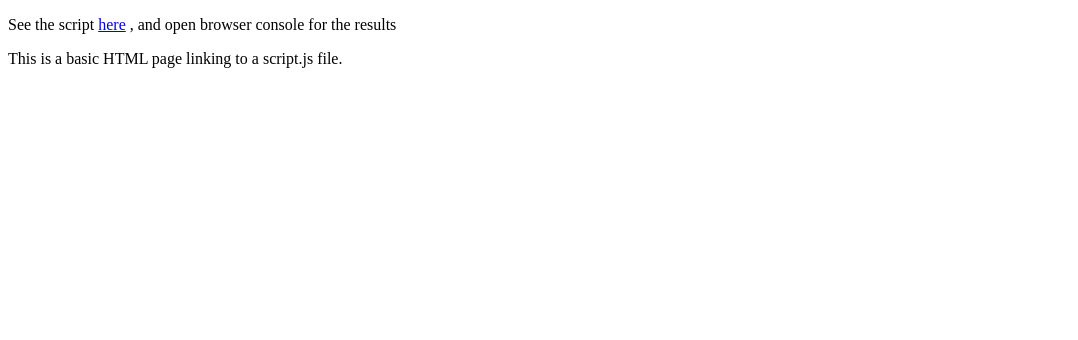
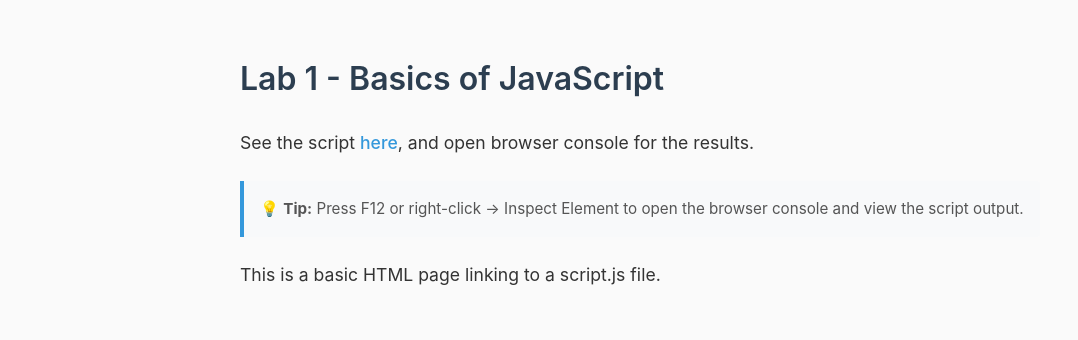
Before and after one commit to LegateG/JS-Lab3-Arrays, a plain HTML site: page index.html in a window 1280 px wide. Shown: the whole page, without its empty margins (0-1078 px from the left). Drawn offline with Linux system fonts and the light colour scheme.

Commit message:
Update index.html

```diff
--- a/index.html
+++ b/index.html
@@ -1,14 +1,69 @@
 <!DOCTYPE html>
-<html>
+<html lang="en">
 <head>
-    <title>Lab 3 - Arrays</title>
-    <p> See the script
-            <a href="script.js"> here</a>
-            , and open browser console for the results
-        </p>
-        <script src="script.js"></script>
+    <meta charset="UTF-8">
+    <meta name="viewport" content="width=device-width, initial-scale=1.0">
+    <title>Lab 3 - Introduction to Arrays</title>
+    <style>
+        body {
+            font-family: -apple-system, BlinkMacSystemFont, 'Segoe UI', system-ui, sans-serif;
+            max-width: 800px;
+            margin: 0 auto;
+            padding: 2rem;
+            line-height: 1.6;
+            color: #333;
+            background: #fafafa;
+        }
+
+        h1 {
+            color: #2c3e50;
+            margin-bottom: 1.5rem;
+            font-weight: 600;
+        }
+
+        p {
+            margin-bottom: 1rem;
+            font-size: 1.1rem;
+        }
+
+        a {
+            color: #3498db;
+            text-decoration: none;
+            font-weight: 500;
+            transition: color 0.2s ease;
+        }
+
+        a:hover {
+            color: #2980b9;
+            text-decoration: underline;
+        }
+
+        .console-note {
+            background: #f8f9fa;
+            border-left: 4px solid #3498db;
+            padding: 1rem;
+            margin: 1.5rem 0;
+            border-radius: 0 4px 4px 0;
+            font-size: 0.95rem;
+            color: #555;
+        }
+    </style>
 </head>
 <body>
-   <p>This is a basic HTML page linking to a script.js file.</p>
+    <h1>Lab 1 - Basics of JavaScript</h1>
+
+    <p>
+        See the script
+        <a href="script.js">here</a>,
+        and open browser console for the results.
+    </p>
+
+    <div class="console-note">
+        💡 <strong>Tip:</strong> Press F12 or right-click → Inspect Element to open the browser console and view the script output.
+    </div>
+
+    <p>This is a basic HTML page linking to a script.js file.</p>
+
+    <script src="script.js"></script>
 </body>
 </html>
```
